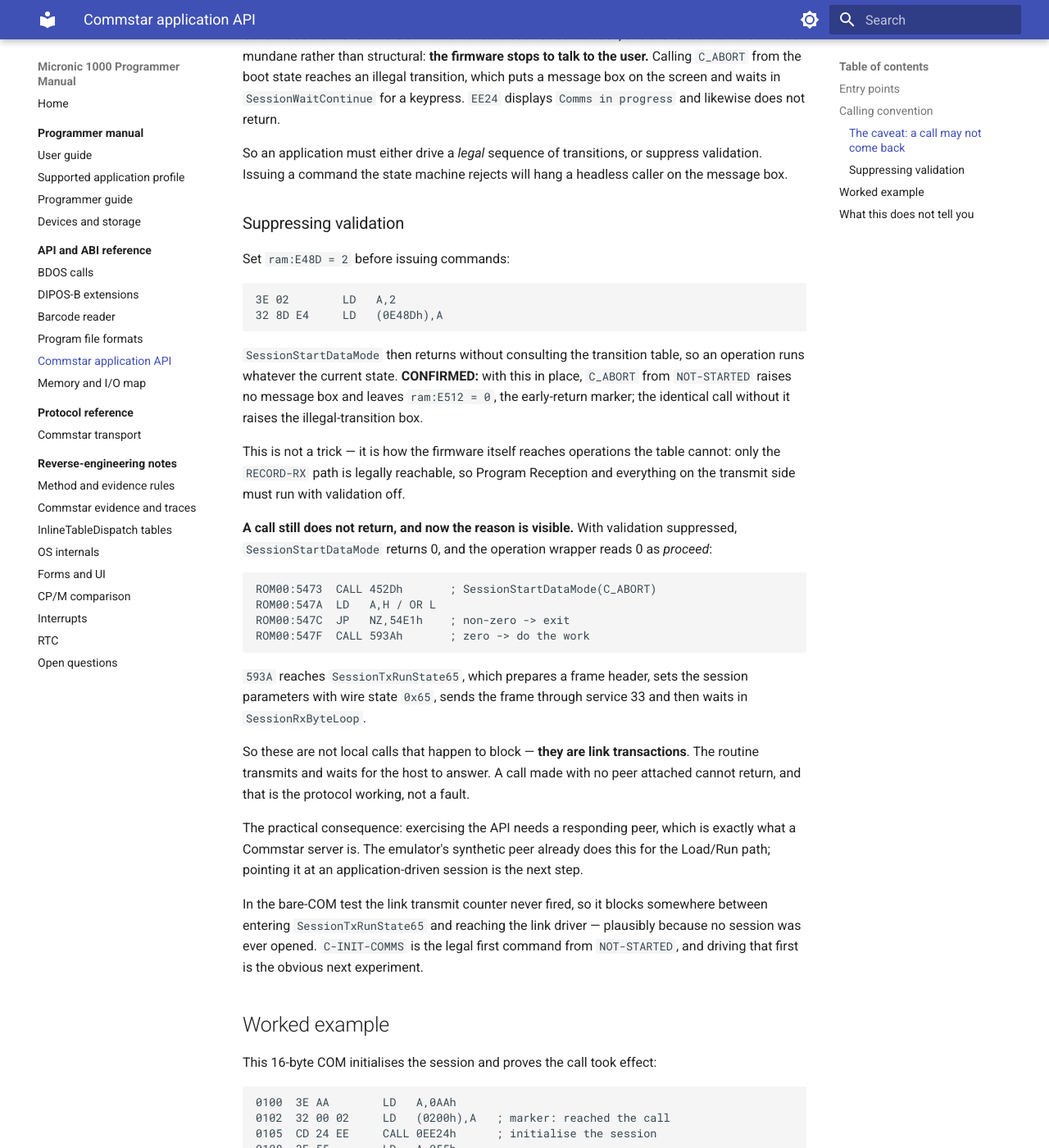
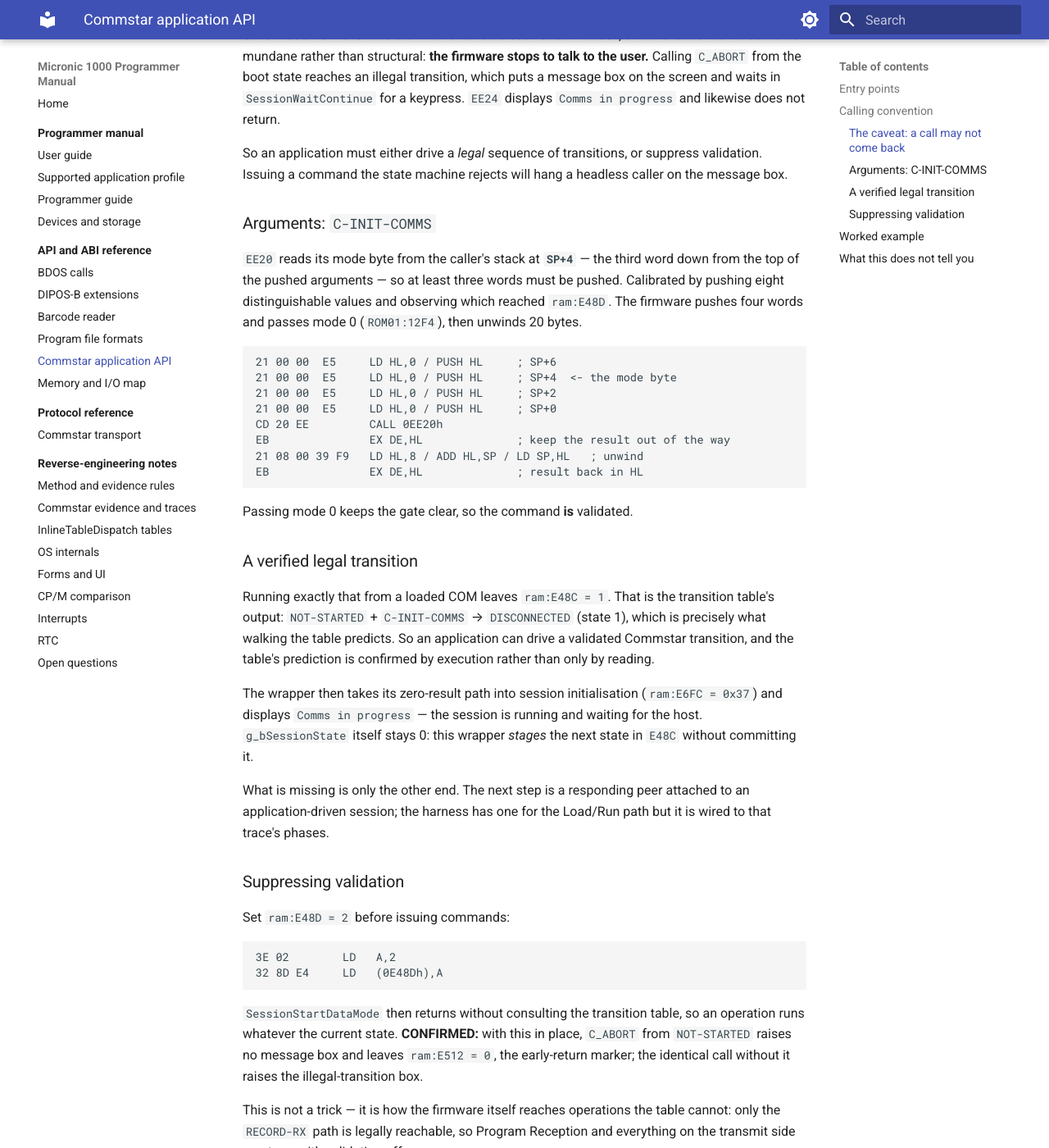
Before and after one commit to philpem/micronic1000, an MkDocs documentation site: the page built from doc/reference/commstar-api.md, in a window 1280 px wide and 1400 px high, scrolled down 2549 px. Shown: the whole window at 82% size. Built offline with MkDocs 1.6.1 and Material for MkDocs 9.7.7, drawn with Linux system fonts in a browser that asks for light colours.

Commit message:
Drive a validated Commstar transition from an application
The C-INIT-COMMS experiment. It needed the argument layout first, which
the firmware's call site only half gives away.

ram:EE20 reads its mode byte from the caller's stack at SP+4 -- the third
word down from the top of the pushed arguments -- so at least three words
must be pushed. Calibrated by pushing eight distinguishable values and
seeing which one reached ram:E48D (0x33, the sixth of eight). That matches
the firmware, which pushes four words, passes mode 0 at ROM01:12F4, and
unwinds 20 bytes afterwards. A first attempt passing a single word put
0xF1 in the gate, which is what prompted the calibration.

With the layout right, a loaded COM pushing four zero words and calling
EE20 leaves ram:E48C = 1. That is the transition table's output for
NOT-STARTED + C-INIT-COMMS -> DISCONNECTED, exactly what walking the table
predicted. So an application can drive a validated Commstar transition, and
the table's prediction is now confirmed by execution rather than only by
reading it.

The wrapper then takes its zero-result path into the shared session-init
sequence (E6FC = 0x37) and displays " Comms in progress" -- the session is
running and waiting for the host. Worth noting it STAGES the next state in
E48C without committing it: g_bSessionState stays 0, and the commit sites
are the 17 `LD A,(E48C) / CALL Session_SetState` sequences elsewhere.

Creates ROM00:4563 as Session_InitCommsCmd with a plate recording the
argument convention. Its Ghidra body is left a stub and said to be one --
the routine runs on into the shared init sequence and its extent is not
bounded.

What remains is no longer an analysis question but an emulator one: attach
a responding peer to an application-driven session. The harness has one for
the Load/Run route, wired to that trace's phases; generalising it would let
the whole C-BEGIN-FILE / C-TX-REC / C-END-FILE / C-END-TX upload sequence
be exercised and captured.

Co-Authored-By: Claude Opus 5 (1M context) <noreply@anthropic.com>
Claude-Session: https://claude.ai/code/session_01QBz9pn8cwR4hKVMeDTvs7x

````diff
--- a/doc/reference/commstar-api.md
+++ b/doc/reference/commstar-api.md
@@ -104,6 +104,44 @@ So an application must either drive a *legal* sequence of transitions, or
 suppress validation. Issuing a command the state machine rejects will hang a
 headless caller on the message box.
 
+### Arguments: `C-INIT-COMMS`
+
+`EE20` reads its mode byte from the caller's stack at **`SP+4`** — the third
+word down from the top of the pushed arguments — so at least three words must
+be pushed. Calibrated by pushing eight distinguishable values and observing
+which reached `ram:E48D`. The firmware pushes four words and passes mode 0
+(`ROM01:12F4`), then unwinds 20 bytes.
+
+```text
+21 00 00  E5     LD HL,0 / PUSH HL     ; SP+6
+21 00 00  E5     LD HL,0 / PUSH HL     ; SP+4  <- the mode byte
+21 00 00  E5     LD HL,0 / PUSH HL     ; SP+2
+21 00 00  E5     LD HL,0 / PUSH HL     ; SP+0
+CD 20 EE         CALL 0EE20h
+EB               EX DE,HL              ; keep the result out of the way
+21 08 00 39 F9   LD HL,8 / ADD HL,SP / LD SP,HL   ; unwind
+EB               EX DE,HL              ; result back in HL
+```
+
+Passing mode 0 keeps the gate clear, so the command **is** validated.
+
+### A verified legal transition
+
+Running exactly that from a loaded COM leaves `ram:E48C = 1`. That is the
+transition table's output: `NOT-STARTED` + `C-INIT-COMMS` → `DISCONNECTED`
+(state 1), which is precisely what walking the table predicts. So an
+application can drive a validated Commstar transition, and the table's
+prediction is confirmed by execution rather than only by reading.
+
+The wrapper then takes its zero-result path into session initialisation
+(`ram:E6FC = 0x37`) and displays `Comms in progress` — the session is
+running and waiting for the host. `g_bSessionState` itself stays 0: this
+wrapper *stages* the next state in `E48C` without committing it.
+
+What is missing is only the other end. The next step is a responding peer
+attached to an application-driven session; the harness has one for the
+Load/Run path but it is wired to that trace's phases.
+
 ### Suppressing validation
 
 Set `ram:E48D = 2` before issuing commands:
````
Also changed, not shown: doc/re-notes/open-questions.md (+12 -7 lines), doc/research/TASKS.md (+24 -0 lines).
